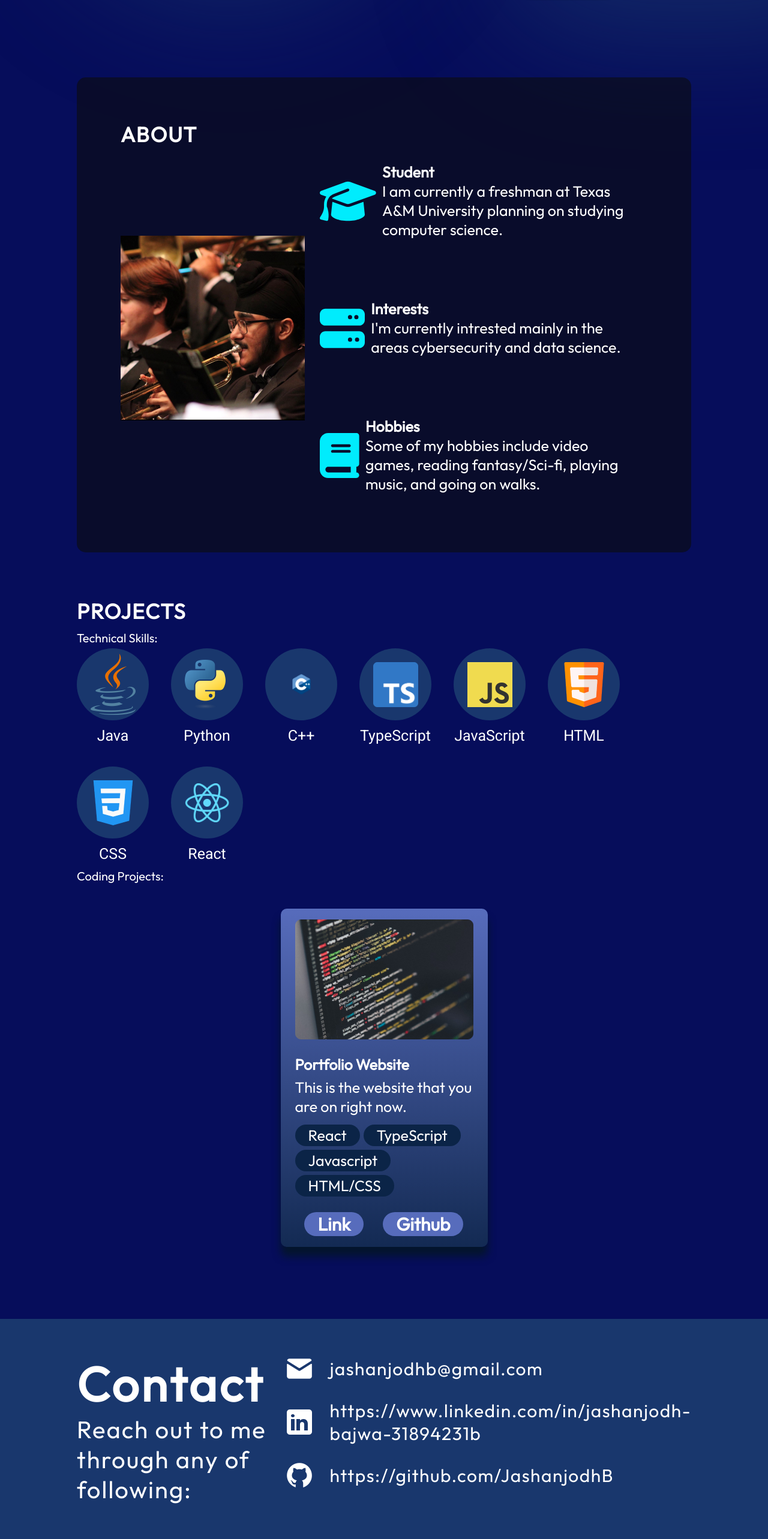
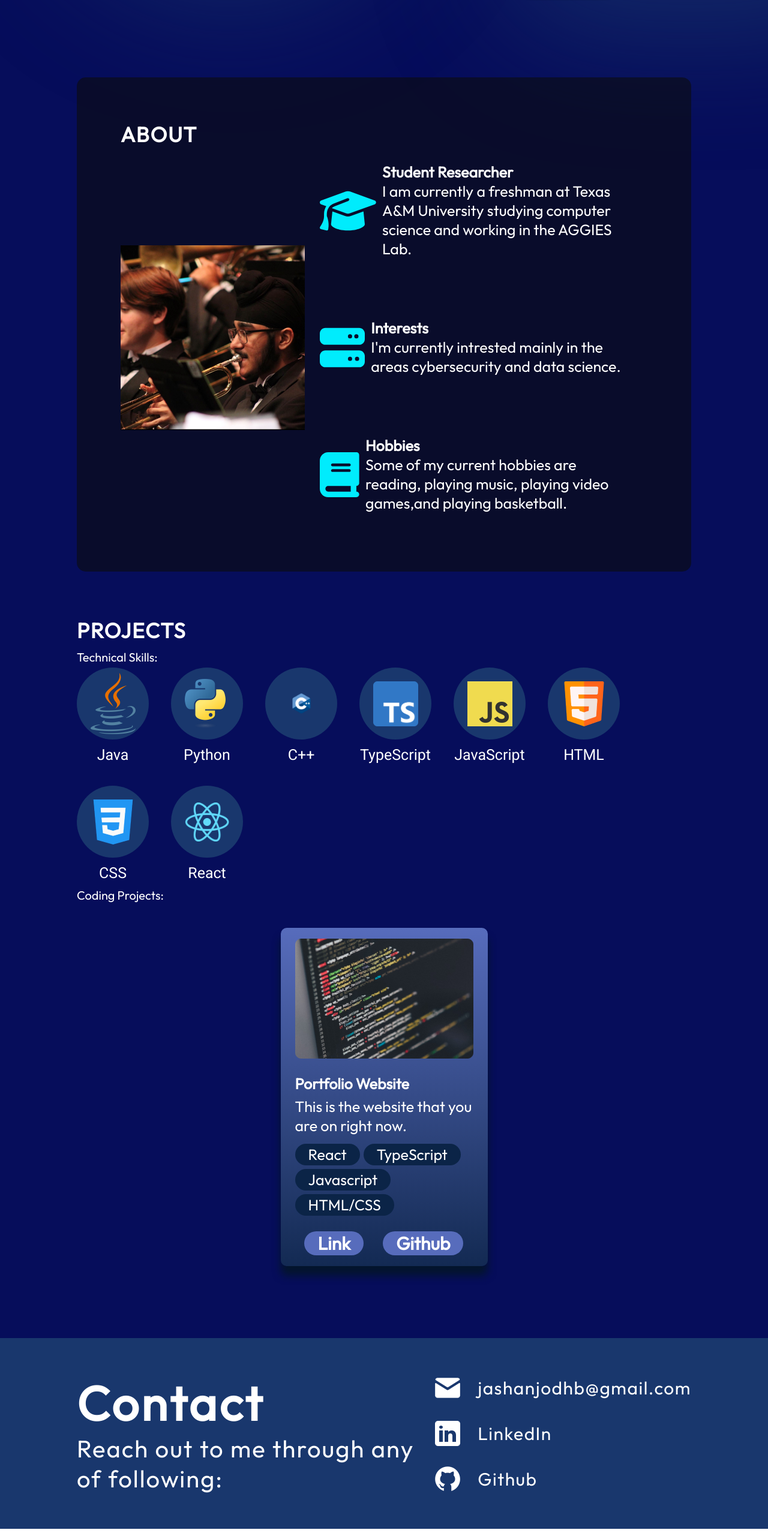
Before and after one commit to JashanjodhB/portfolioWebsite, a React (Vite) app: page / in a window 1280 px wide. Shown: the part 680-3246 px from the top of the page at 60% size. Built offline with nearby package versions, Linux system fonts and the light colour scheme.

Commit message:
Changed about and contact

```diff
--- a/src/components/About/About.jsx
+++ b/src/components/About/About.jsx
@@ -14,8 +14,8 @@ export const About = () => {
                 <li className={styles.aboutItem}>
                     <FontAwesomeIcon icon={faGraduationCap} className={styles.icons}/>
                     <div className={styles.aboutItemText}>
-                        <h3>Student</h3>
-                        <p>I am currently a freshman at Texas A&M University planning on studying computer science.</p>
+                        <h3>Student Researcher</h3>
+                        <p>I am currently a freshman at Texas A&M University studying computer science and working in the AGGIES Lab.</p>
                     </div>
                 </li>
                 <li className={styles.aboutItem}>
@@ -29,7 +29,7 @@ export const About = () => {
                     <FontAwesomeIcon icon={faBook} className={styles.icons}/>
                     <div className={styles.aboutItemText}>
                         <h3>Hobbies</h3>
-                        <p>Some of my hobbies include video games, reading fantasy/Sci-fi, playing music, and going on walks.</p>
+                        <p>Some of my current hobbies are reading, playing music, playing video games,and playing basketball.</p>
                     </div>
                 </li>
             </ul>
--- a/src/components/Contact/Contact.jsx
+++ b/src/components/Contact/Contact.jsx
@@ -15,11 +15,11 @@ export const Contact = () => {
         </li>
         <li className={styles.link}>
           <img src={("/linkedinIcon.png")} alt='LinkedIn Icon'/>
-          <a target='_blank' href='https://www.linkedin.com/in/jashanjodh-bajwa-31894231b'>https://www.linkedin.com/in/jashanjodh-bajwa-31894231b</a>
+          <a target='_blank' href='https://www.linkedin.com/in/jashanjodh-bajwa-31894231b'>LinkedIn</a>
         </li>
         <li className={styles.link}>
           <img src={"/githubIcon.png"} alt='Github Icon'/>
-          <a target='_blank' href='https://github.com/JashanjodhB'>https://github.com/JashanjodhB</a>
+          <a target='_blank' href='https://github.com/JashanjodhB'>Github</a>
         </li>
       </ul>
     </footer>
```
